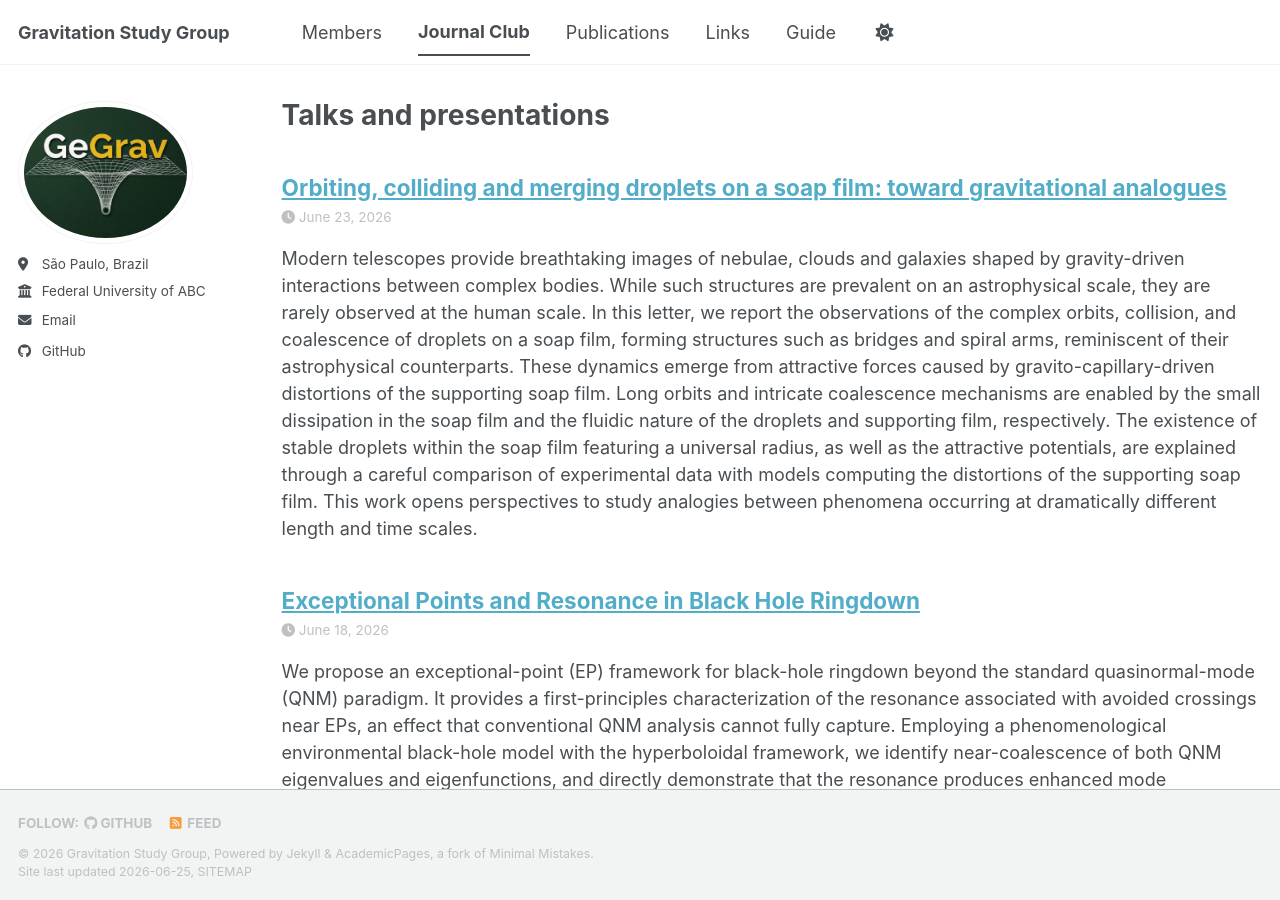
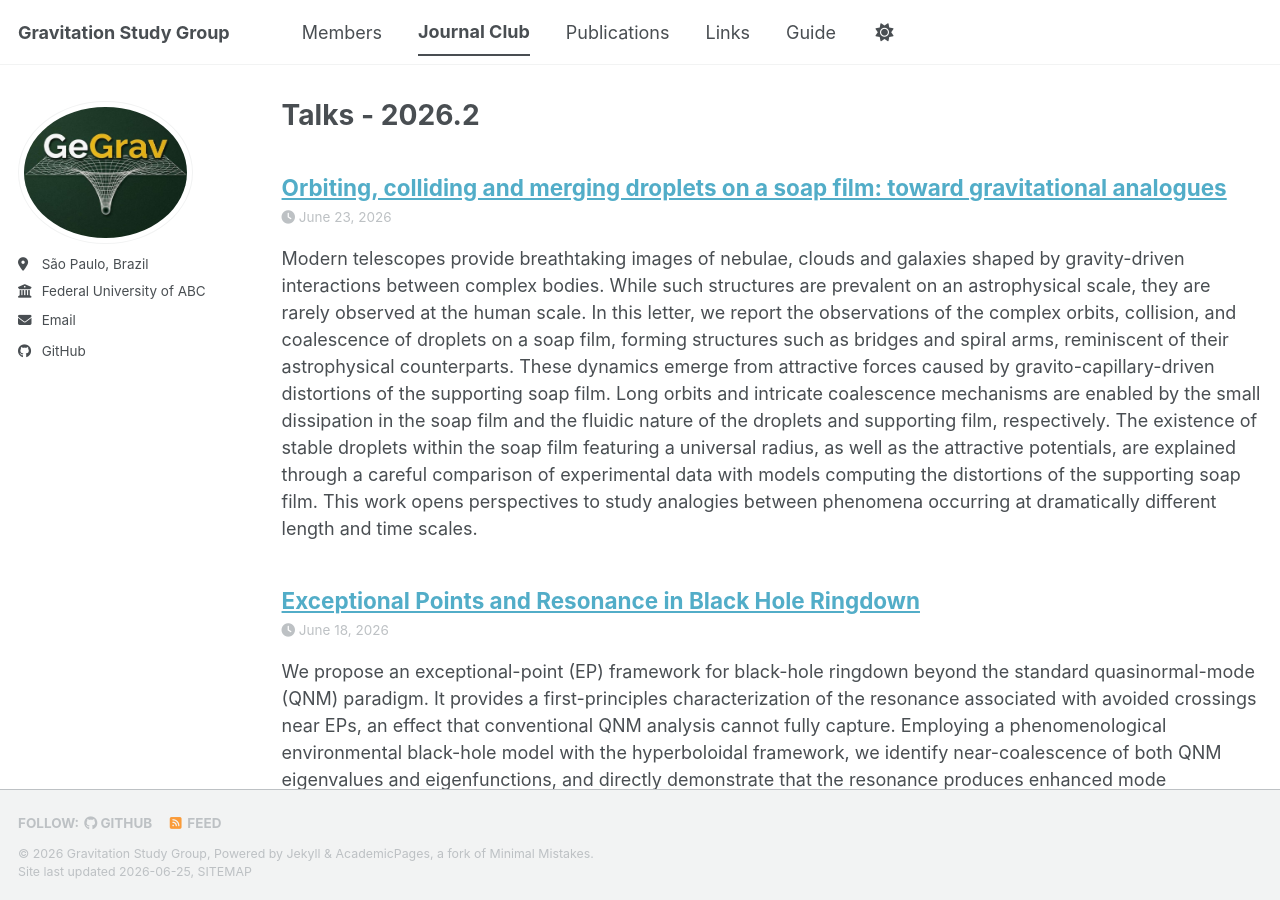
Before and after one commit to gegrav-ufabc/gegrav-ufabc.github.io, a Jekyll site: the page built from _pages/talks.html, in a window 1280 px wide and 900 px high. Built offline with Jekyll 4.4.1, drawn with Linux system fonts in a browser that asks for light colours; a style sheet for code colours, icons or effects is not loaded.

Commit message:
Update talks.html

```diff
--- a/_pages/talks.html
+++ b/_pages/talks.html
@@ -1,6 +1,6 @@
 ---
 layout: archive
-title: "Talks and presentations"
+title: "Talks - 2026.2"
 permalink: /talks/
 author_profile: true
 ---
```
